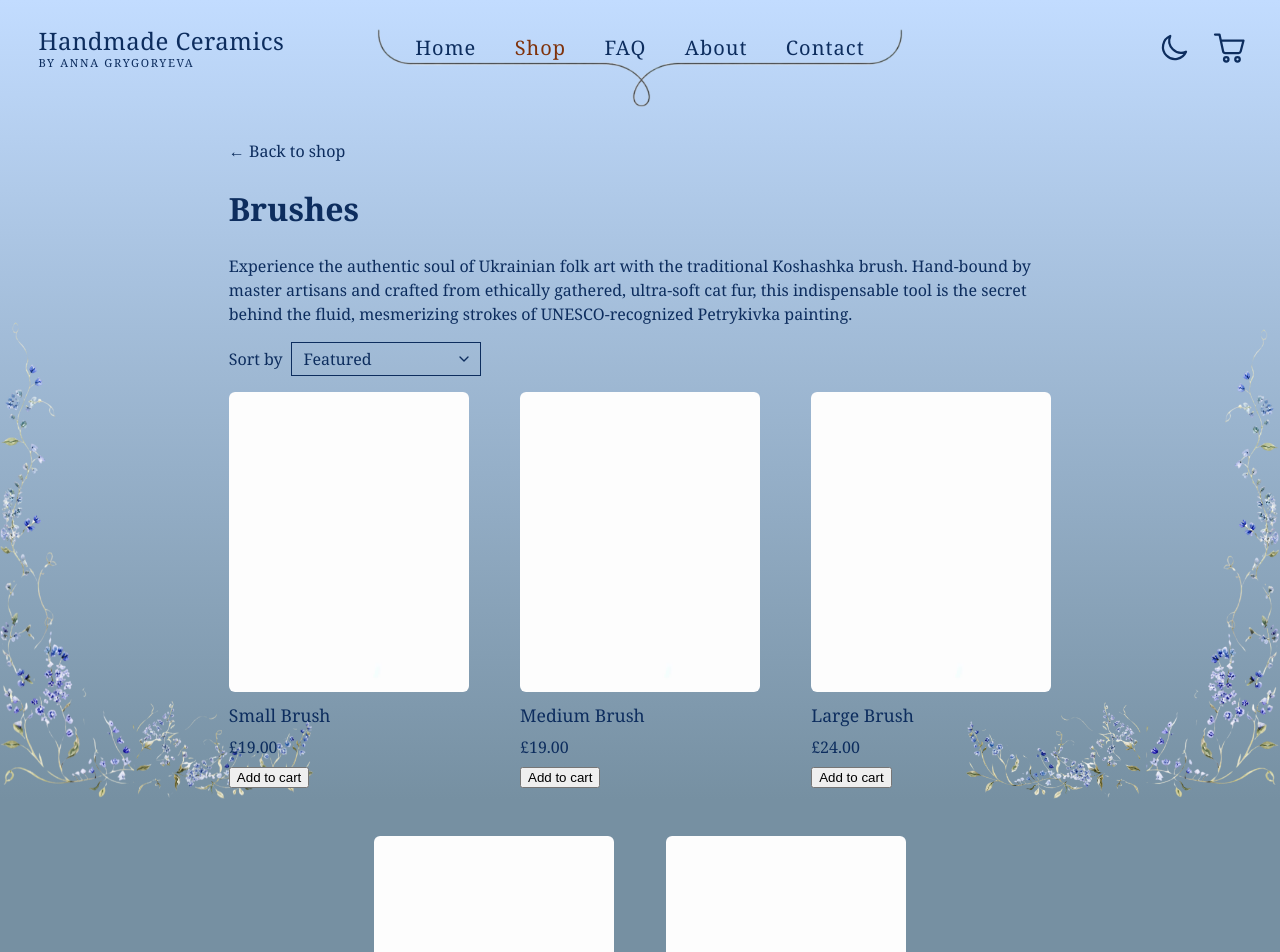
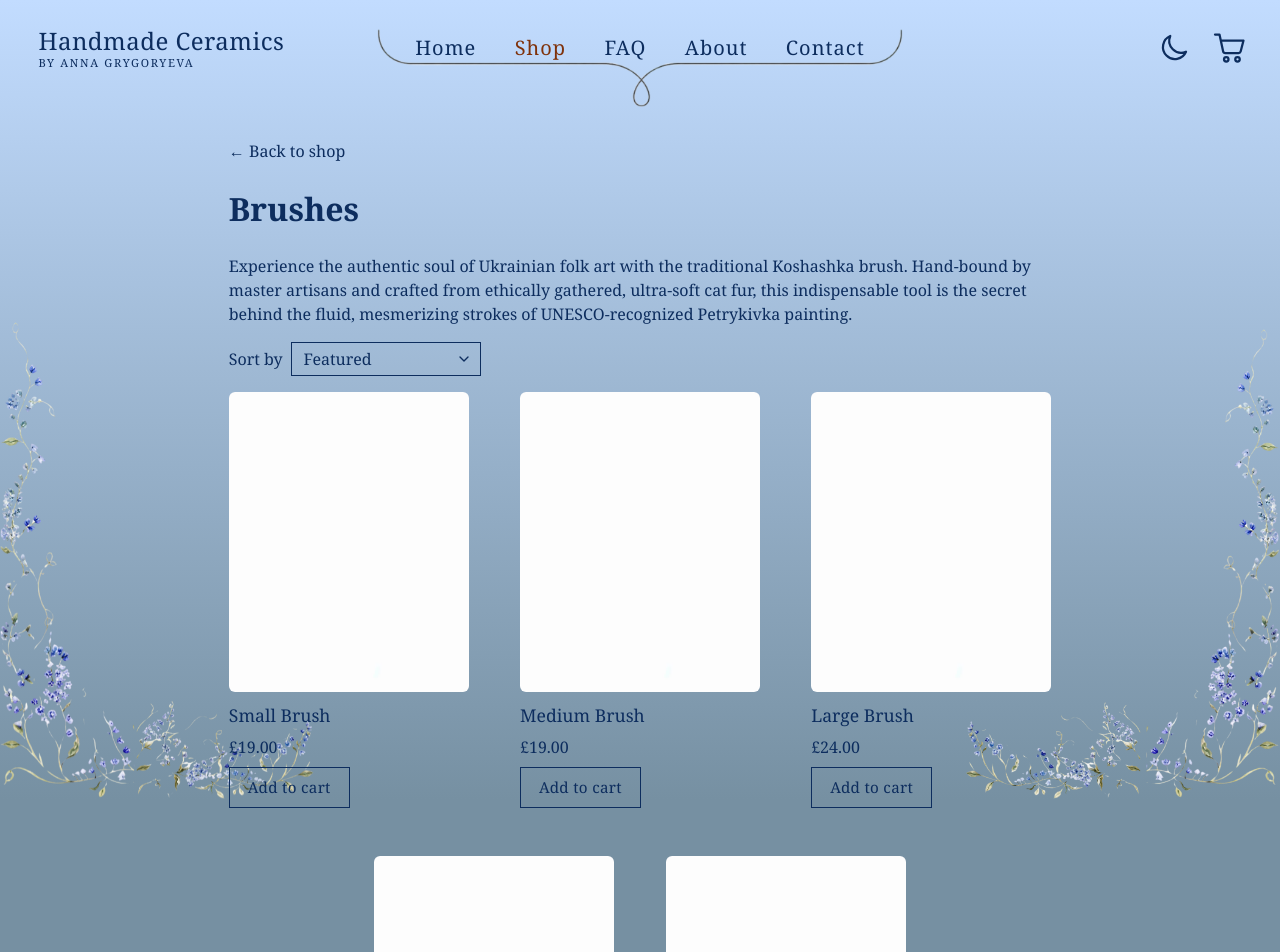
Before and after one commit to AnnaGrygoryeva-01/Ceramics-Web-Project, a Next.js app: page /shop/brushes in a window 1280 px wide. Shown: the top 952 px of the page. Built offline with nearby package versions, Linux system fonts and the light colour scheme.

Commit message:
Change add to cart btn

```diff
--- a/src/app/globals.sass
+++ b/src/app/globals.sass
@@ -523,9 +523,78 @@ footer
     font-weight: normal
     line-height: 1.3
 
-  button
+  > .add-to-cart,
+  > .cart-stepper
     margin-top: auto
     align-self: start
+
+// Add to cart (see AddToCartButton): outlined like the dropdowns, filling with
+// the ink colour on hover
+.add-to-cart
+  padding: 8px 18px
+  border: 1px solid currentColor
+  border-radius: 0
+  background: transparent
+  color: var(--ink)
+  font: inherit
+  font-size: 0.95rem
+  letter-spacing: 0.02em
+  cursor: pointer
+  transition: background-color 0.2s ease, color 0.2s ease
+
+  &:hover:not(:disabled)
+    background: var(--ink)
+    color: var(--badge-text)
+
+  &:active:not(:disabled)
+    transform: translateY(1px)
+
+  &:focus-visible
+    outline: 2px solid var(--nav-current)
+    outline-offset: 2px
+
+  // Sold out or all in the cart
+  &:disabled
+    opacity: 0.5
+    border-style: dashed
+    cursor: not-allowed
+
+// Replaces Add to cart once it's in the cart: − 3 in cart +, in one outline
+.cart-stepper
+  display: inline-flex
+  align-items: stretch
+  border: 1px solid currentColor
+  color: var(--ink)
+  font-size: 0.95rem
+
+  span
+    flex: 1
+    display: flex
+    align-items: center
+    justify-content: center
+    padding: 0 12px
+    white-space: nowrap
+
+  button
+    padding: 8px 14px
+    border: 0
+    background: transparent
+    color: inherit
+    font: inherit
+    cursor: pointer
+    transition: background-color 0.2s ease, color 0.2s ease
+
+    &:hover:not(:disabled)
+      background: var(--ink)
+      color: var(--badge-text)
+
+    &:focus-visible
+      outline: 2px solid var(--nav-current)
+      outline-offset: -2px
+
+    &:disabled
+      opacity: 0.35
+      cursor: not-allowed
 
 // Care guide at the end of the Brushes page (see BrushCare)
 .brush-care
@@ -606,6 +675,12 @@ footer
     width: 100%
     max-width: 320px
 
-    button
+    > .add-to-cart,
+    > .cart-stepper
       align-self: stretch
+
+    > .add-to-cart
       padding: 10px
+
+    .cart-stepper button
+      padding: 10px 16px
--- a/src/components/AddToCartButton.tsx
+++ b/src/components/AddToCartButton.tsx
@@ -1,11 +1,21 @@
 "use client";
 
 import { useState } from "react";
-import { addToCart, canAdd, countInCart, isSoldOut, stockLeft, useCart, type Cart } from "@/lib/cart";
+import {
+  addToCart,
+  canAdd,
+  cartKey,
+  countInCart,
+  isSoldOut,
+  setQuantity,
+  stockLeft,
+  useCart,
+  type Cart,
+} from "@/lib/cart";
 import type { Product, ProductOptions } from "@/lib/products";
 import Dropdown from "./Dropdown";
 
-// The add button, plus the option picker (e.g. brush sizes in a set) for products
+// The add button (a − / + stepper once it's in the cart), plus the option picker (e.g. brush sizes in a set) for products
 // that have options. Returned as siblings so the button can still sit at the
 // bottom of a product card.
 export default function AddToCartButton({ product }: { product: Product }) {
@@ -22,16 +32,38 @@ export default function AddToCartButton({ product }: { product: Product }) {
   const inCart = countInCart(cart, product.slug);
   const soldOut = isSoldOut(product);
   const available = canAdd(cart, product.slug, sorted);
+  // The cart line for these picks: a set with different picks is a separate line
+  const key = cartKey(product.slug, sorted);
+  const qty = cart[key] ?? 0;
 
   return (
     <>
       {options && !soldOut && (
         <OptionPicker options={options} cart={cart} choices={choices} onChange={setChoices} />
       )}
-      <button type="button" disabled={soldOut || !available} onClick={() => addToCart(product.slug, sorted)}>
-        {soldOut ? "Sold out" : available ? "Add to cart" : options ? "Not enough in stock" : "All in your cart"}
-        {inCart > 0 && !soldOut && ` (${inCart} in cart)`}
-      </button>
+      {qty > 0 ? (
+        <div className="cart-stepper" role="group" aria-label={`${product.name} in your cart`}>
+          <button type="button" aria-label="Remove one" onClick={() => setQuantity(key, qty - 1)}>
+            −
+          </button>
+          <span aria-live="polite">{qty} in your cart</span>
+          <button
+            type="button"
+            aria-label="Add one more"
+            title={available ? undefined : "No more in stock"}
+            disabled={!available}
+            onClick={() => addToCart(product.slug, sorted)}
+          >
+            +
+          </button>
+        </div>
+      ) : (
+        <button type="button" className="add-to-cart" disabled={soldOut || !available} onClick={() => addToCart(product.slug, sorted)}>
+          {soldOut ? "Sold out" : available ? "Add to cart" : options ? "Not enough in stock" : "All in your cart"}
+          {/* Other picks of a set already in the cart */}
+          {inCart > 0 && !soldOut && ` (${inCart} in your cart)`}
+        </button>
+      )}
     </>
   );
 }
```
